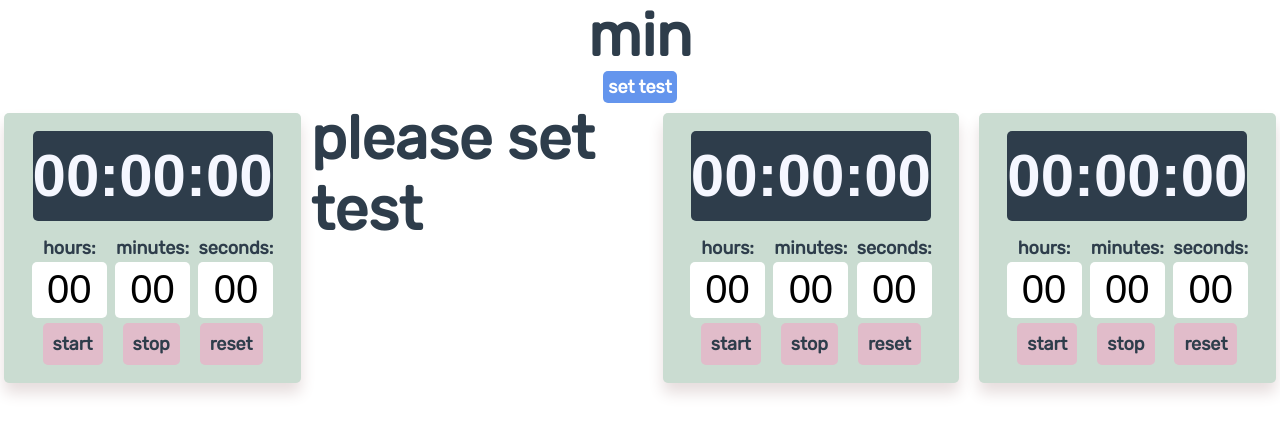
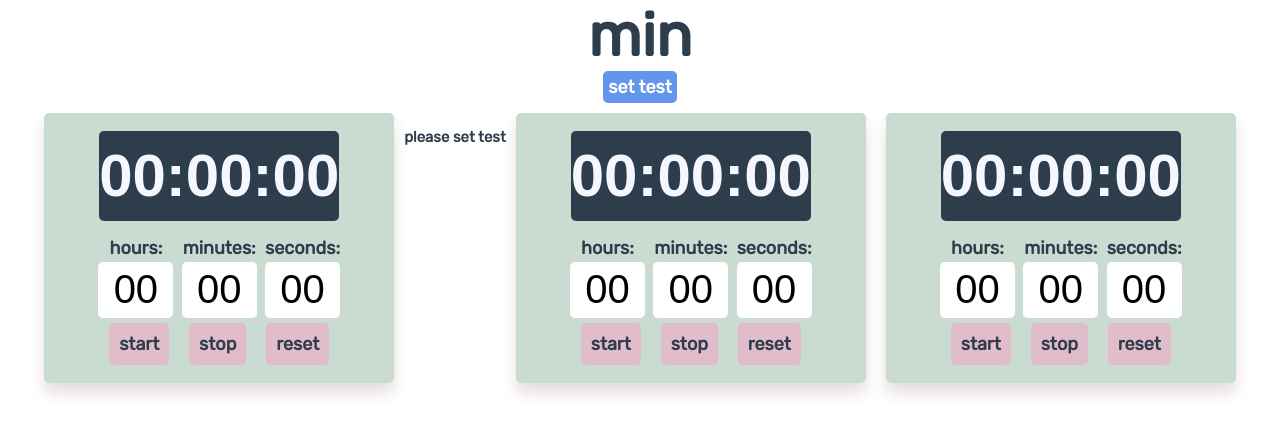
Before and after one commit to SarnaKhmel/min-client, a React (Create React App) app: page / in a window 1280 px wide. Shown: the top 434 px of the page. Built offline with nearby package versions, Linux system fonts and the light colour scheme; a web font is replaced by a local one.

Commit message:
created test HOC with toggle for redux state

```diff
--- a/src/App.js
+++ b/src/App.js
@@ -14,7 +14,6 @@ class App extends Component {
   TimerWithTest = WithTest(Timer);
 
   render() {
-    console.log(this.props.test)
     return (
       <div className="App">
         <div><h1>min</h1></div>
--- a/src/components/HOC/WithTest.js
+++ b/src/components/HOC/WithTest.js
@@ -5,11 +5,11 @@ import * as actions from '../../actions';
 
 const WithTest = (Component) => {
     const WrappedComponent = (props) => {
-        console.log('WithTest props', props);
+
         if (props.test) {
             return <Component />
         } else {
-            return <h1>please set test</h1>
+            return <h5>please set test</h5>
         }
 
     }
--- a/src/components/TestButton/TestButton.js
+++ b/src/components/TestButton/TestButton.js
@@ -6,7 +6,11 @@ import * as actions from '../../actions';
 class TestButton extends Component {
 
     handleClick = () => {
-        this.props.setTest("with test!")
+        if (this.props.test) {
+            this.props.setTest("")
+        } else {
+            this.props.setTest("with test!")
+        }
     }
 
   render() {
```
